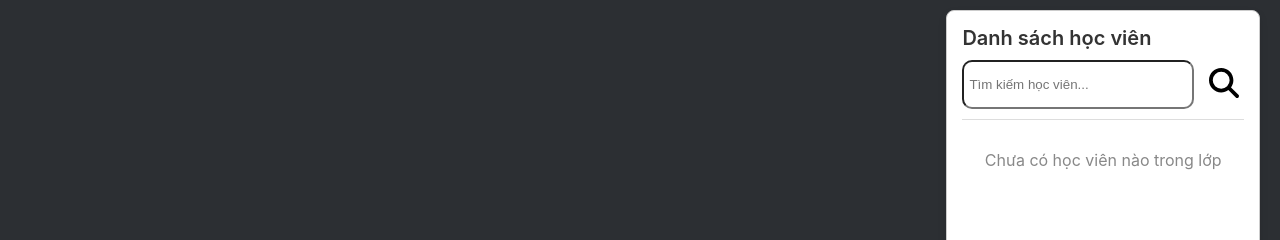
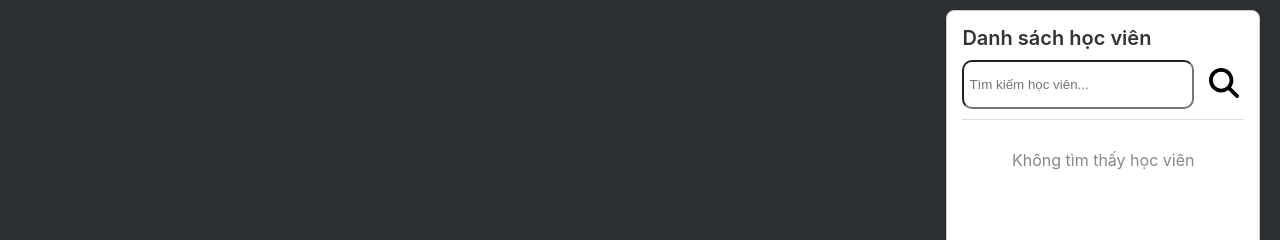
Before and after one commit to DoNgocDat/VideoChat, a React (Create React App) app: page /classroom/1 in a window 1280 px wide. Both pictures are taken after a click on the button 1123 px from the left and 760 px from the top of the page. Shown: the top 240 px of the page. Built offline with nearby package versions, Linux system fonts and the light colour scheme.

Commit message:
search for student

```diff
--- a/src/page/ClassRoom/ClassRoom.js
+++ b/src/page/ClassRoom/ClassRoom.js
@@ -2,8 +2,10 @@ import React, { useRef, useEffect, useState, useCallback } from 'react';
 import { useNavigate, useParams } from 'react-router-dom';
 import styled from 'styled-components';
 import { FontAwesomeIcon } from '@fortawesome/react-fontawesome';
-import { faVideo, faVideoSlash, faMicrophone, faMicrophoneSlash, faChalkboard, faHandPaper, faSignOutAlt,
-         faUsers, faComments, faClipboardList, faCrown, faSearch, faStop, faPaperclip, faPaperPlane, faDownload } from '@fortawesome/free-solid-svg-icons';
+import {
+  faVideo, faVideoSlash, faMicrophone, faMicrophoneSlash, faChalkboard, faHandPaper, faSignOutAlt,
+  faUsers, faComments, faClipboardList, faCrown, faSearch, faStop, faPaperclip, faPaperPlane, faDownload
+} from '@fortawesome/free-solid-svg-icons';
 
 // import useWebRTC from '../page/useWebRTC';
 // import io from 'socket.io-client'; // Import socket.io-client
@@ -532,6 +534,47 @@ function ClassRoom() {
   const remoteVideoRefs = useRef([]);
   const [localStream, setLocalStream] = useState(null); // Luồng video/audio local
   const [remoteStreams, setRemoteStreams] = useState([]); // Danh sách luồng remote
+
+  /* const [searchTerm, setSearchTerm] = useState(""); // Quản lý giá trị tìm kiếm
+
+  // Hàm xử lý khi người dùng nhập vào ô tìm kiếm
+  const handleSearch = (event) => {
+    setSearchTerm(event.target.value);
+  };
+
+  // Lọc danh sách học viên nếu có giá trị tìm kiếm
+  const filteredParticipants =
+    searchTerm.trim() === ""
+      ? participants // Hiển thị toàn bộ danh sách nếu chưa tìm kiếm
+      : participants.filter((participant) =>
+        participant.fullName.toLowerCase().includes(searchTerm.toLowerCase())
+      ); */
+
+  const [searchTerm, setSearchTerm] = useState(""); // Quản lý giá trị tìm kiếm
+
+  // Hàm loại bỏ dấu tiếng Việt
+  const removeAccents = (str) => {
+    if (!str) return ""; // Đảm bảo không lỗi nếu `str` là null hoặc undefined
+    return str
+      .normalize("NFD")
+      .replace(/[\u0300-\u036f]/g, "") // Loại bỏ dấu
+      .replace(/đ/g, "d") // Xử lý riêng 'đ'
+      .replace(/Đ/g, "D")
+      .toLowerCase(); // Chuyển thành chữ thường
+  };
+
+  // Hàm xử lý khi người dùng nhập vào ô tìm kiếm
+  const handleSearch = (event) => {
+    setSearchTerm(event.target.value);
+  };
+
+  // Lọc danh sách học viên nếu có giá trị tìm kiếm
+  const filteredParticipants =
+    searchTerm.trim() === ""
+      ? participants // Hiển thị toàn bộ danh sách nếu chưa tìm kiếm
+      : participants.filter((participant) =>
+        removeAccents(participant.fullName).includes(removeAccents(searchTerm))
+      );
 
   // Khi luồng local hoặc remote thay đổi, gán nó vào phần tử video
   useEffect(() => {
@@ -1059,7 +1102,7 @@ const initiateWebRTCConnection = useCallback(async () => {
     // });
 
     // Tham gia phòng học
-    socket.emit('join-room', { classCode, userId: userId, fullName: fullName, userName: userName});
+    socket.emit('join-room', { classCode, userId: userId, fullName: fullName, userName: userName });
     console.log(`Đã tham gia phòng: ${classCode}`);
 
     initiateWebRTCConnection();
@@ -1852,7 +1895,7 @@ const initiateWebRTCConnection = useCallback(async () => {
         <FloatingPanel>
           <HeaderPanel>Danh sách học viên</HeaderPanel>
           <FindContainer>
-            <FindInput type="text" placeholder="Tìm kiếm học viên..." />
+            <FindInput type="text" placeholder="Tìm kiếm học viên..." value={searchTerm} onChange={handleSearch} />
             <FindButton>
               <FontAwesomeIcon icon={faSearch} />
             </FindButton>
@@ -1875,24 +1918,21 @@ const initiateWebRTCConnection = useCallback(async () => {
             </JoinRequestsContainer>
           )}
 
-
           <ParticipantList>
-            {participants.length > 0 ? (
-              participants.map((participant, index) => (
+            {filteredParticipants.length > 0 ? (
+              filteredParticipants.map((participant, index) => (
                 <ParticipantItem key={participant.id}>
                   {index === 0 ? (
                     <strong>
                       {participant.fullName} (Chủ phòng)
                     </strong>
                   ) : (
-                    <span>
-                      {participant.fullName}
-                    </span>
+                    <span>{participant.fullName}</span>
                   )}
                 </ParticipantItem>
               ))
             ) : (
-              <EmptyMessage>Chưa có học viên nào trong lớp</EmptyMessage>
+              <EmptyMessage>Không tìm thấy học viên</EmptyMessage>
             )}
           </ParticipantList>
         </FloatingPanel>
```
Lines whose indentation alone changed are shown as unchanged.
